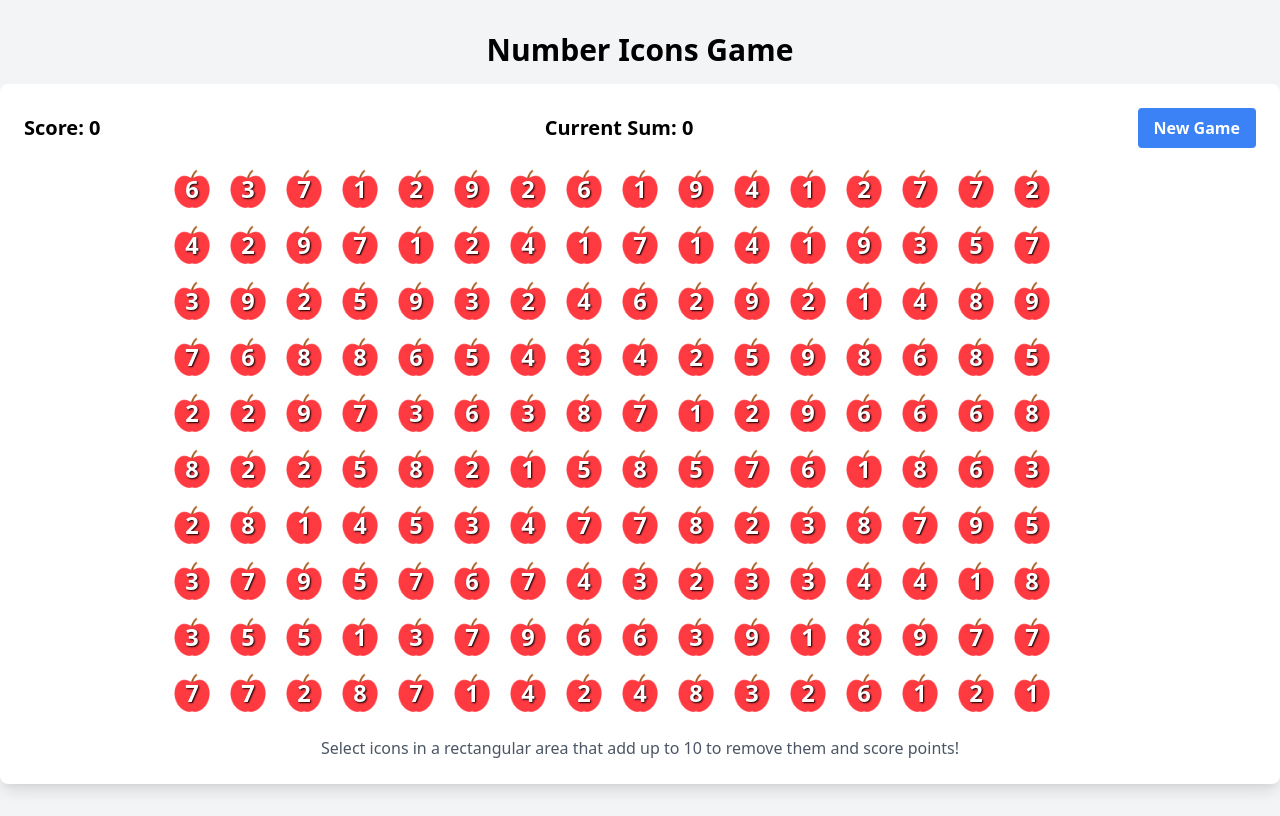
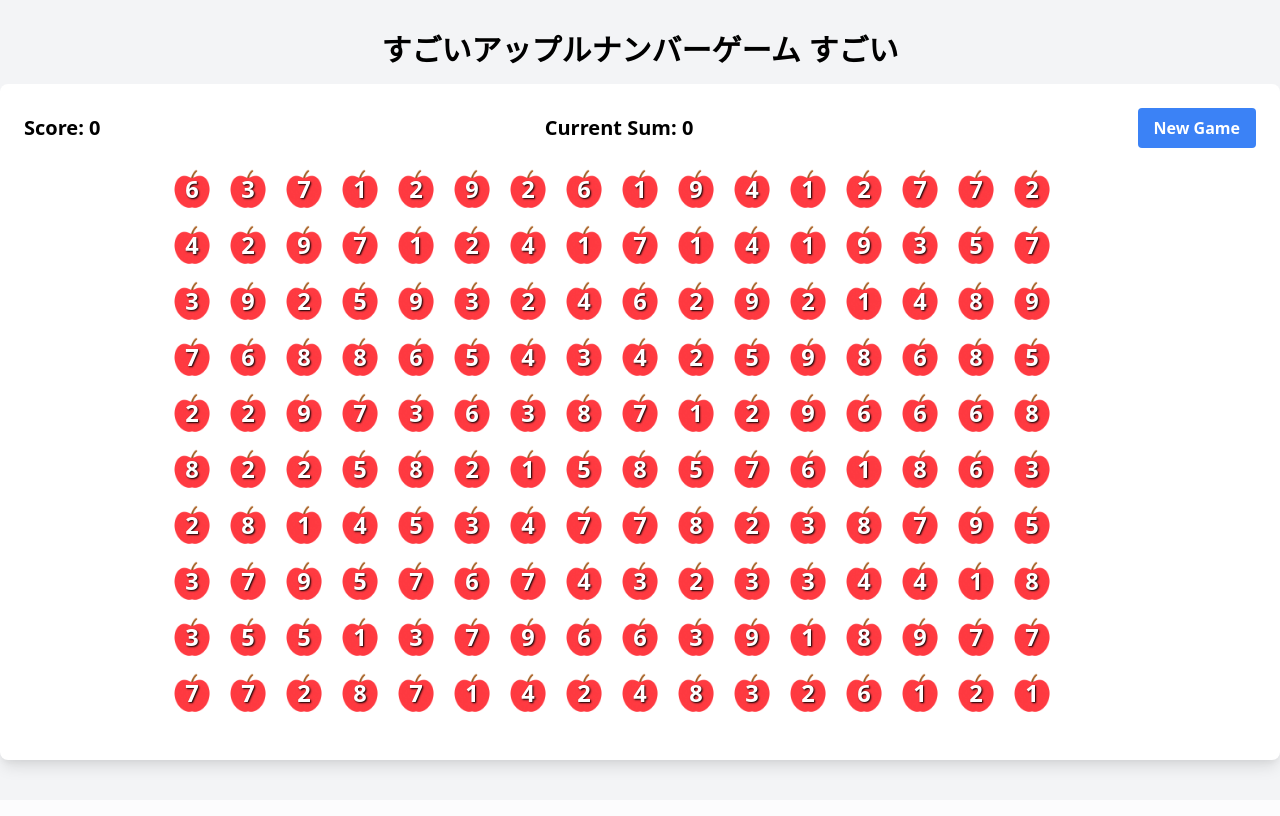
Before and after one commit to evan-fitzpatrick/fruitbox, a Flask app: page / in a window 1280 px wide. After the commit the page ends 775 px from the top, so only its background shows below. Run offline with Flask 3, Linux system fonts and the light colour scheme.

Commit message:
Update index.html

```diff
--- a/templates/index.html
+++ b/templates/index.html
@@ -3,7 +3,7 @@
 <head>
   <meta charset="UTF-8" />
   <meta name="viewport" content="width=device-width, initial-scale=1.0" />
-  <title>Number Icons Game</title>
+  <title>Fruit Box B</title>
   <link
     href="https://cdnjs.cloudflare.com/ajax/libs/tailwindcss/2.2.19/tailwind.min.css"
     rel="stylesheet"
@@ -16,7 +16,7 @@
 
     .game-grid {
       display: grid;
-      grid-template-columns: repeat(16, var(--cell-size));
+      grid-template-columns: repeat(17, var(--cell-size));
       grid-template-rows: repeat(10, var(--cell-size));
       gap: 4px; /* Must match gap used in JS calculations */
       user-select: none;
@@ -73,7 +73,7 @@
 </head>
 <body class="bg-gray-100 min-h-screen">
   <div class="container mx-auto py-8">
-    <h1 class="text-3xl font-bold text-center mb-4">Number Icons Game</h1>
+    <h1 class="text-3xl font-bold text-center mb-4">すごいアップルナンバーゲーム すごい</h1>
 
     <div class="bg-white rounded-lg shadow-lg p-6 mx-auto" style="max-width: 100%;">
       <div class="flex flex-col sm:flex-row justify-between items-center mb-4">
@@ -99,7 +99,7 @@
       </div>
 
       <div class="mt-4 text-center text-gray-600">
-        Select icons in a rectangular area that add up to 10 to remove them and score points!
+
       </div>
     </div>
   </div>
```
